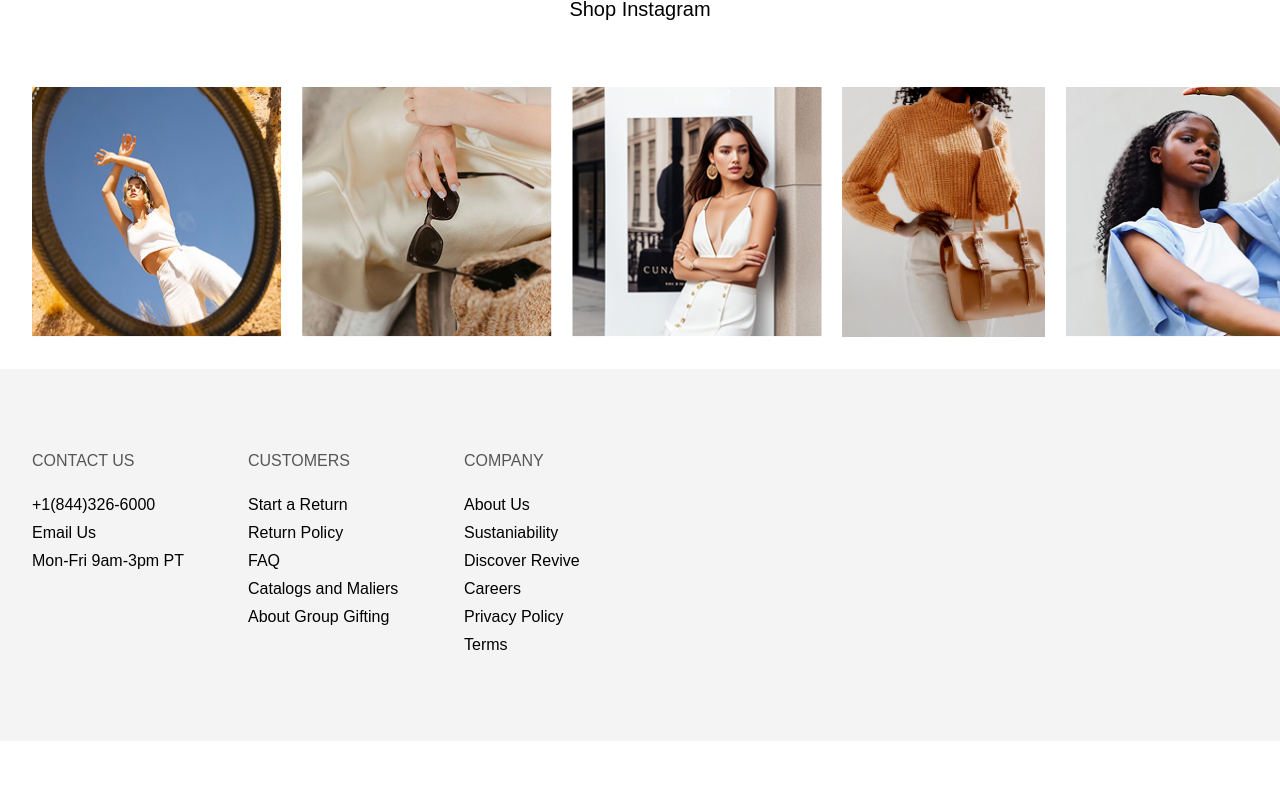
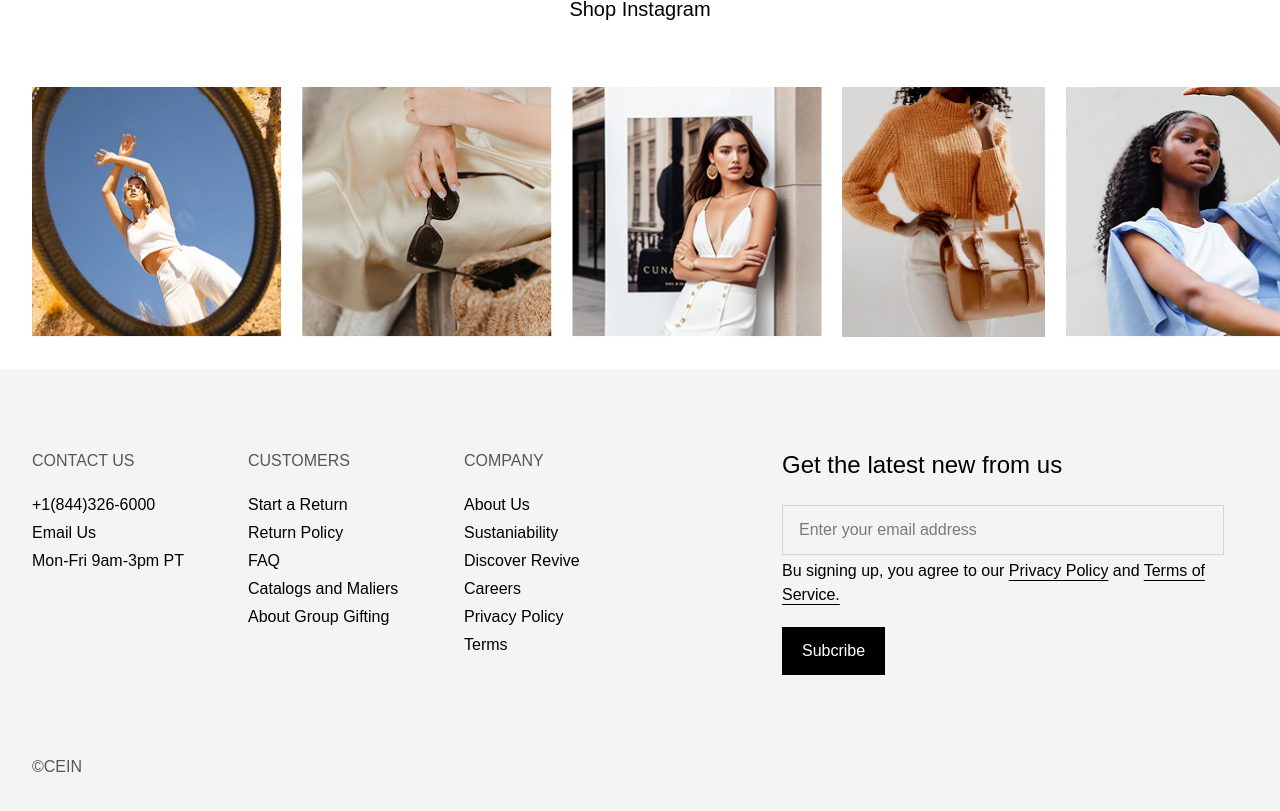
Before and after one commit to LutfullaSamigullayev/fashion, a Next.js app: page / in a window 1280 px wide. Shown: the part 3236-4047 px from the top of the page. Before the commit the page ends 3977 px from the top, so only its background shows below. Built offline with nearby package versions, Linux system fonts and the light colour scheme.

Commit message:
footer complate

```diff
--- a/src/components/footer/index.tsx
+++ b/src/components/footer/index.tsx
@@ -4,16 +4,40 @@
 export const Footer = () => {
   return (
     <div className="bg-[#F5F4F4] text-black">
-      <div className="container_ flex justify-between">
-        <div className="w-[576px] flex gap-x-6 py-20">
-          {footerItems.map(item => (
-            <FooterMenu key={item.id} title={item.title} data={item.data} />
-          ))}
-
+      <div className="container_ ">
+        <div className="flex justify-between py-20">
+          <div className="w-[576px] flex gap-x-6 ">
+            {footerItems.map((item) => (
+              <FooterMenu key={item.id} title={item.title} data={item.data} />
+            ))}
+          </div>
+          <div className="w-[490px] flex flex-col gap-y-6 px-6">
+            <h3 className="text-2xl">Get the latest new from us</h3>
+            <div>
+              <div className="pb-4">
+                <input
+                  type="text"
+                  placeholder="Enter your email address"
+                  className="w-full py-3 px-4 border border-[#D3D4D5]"
+                />
+                <p className="py-1">
+                  Bu signing up, you agree to our{" "}
+                  <a href="#" className="underline underline-offset-4">
+                    Privacy Policy
+                  </a>{" "}
+                  and{" "}
+                  <a href="#" className="underline underline-offset-4">
+                    Terms of Service.
+                  </a>
+                </p>
+              </div>
+              <button className="w-fit py-3 px-5 bg-black text-white">
+                Subcribe
+              </button>
+            </div>
+          </div>
         </div>
-        <div className="w-[490px]">
-
-        </div>
+        <p className="text-[#565656] pb-11">&copy;CEIN</p>
       </div>
     </div>
   );
```
